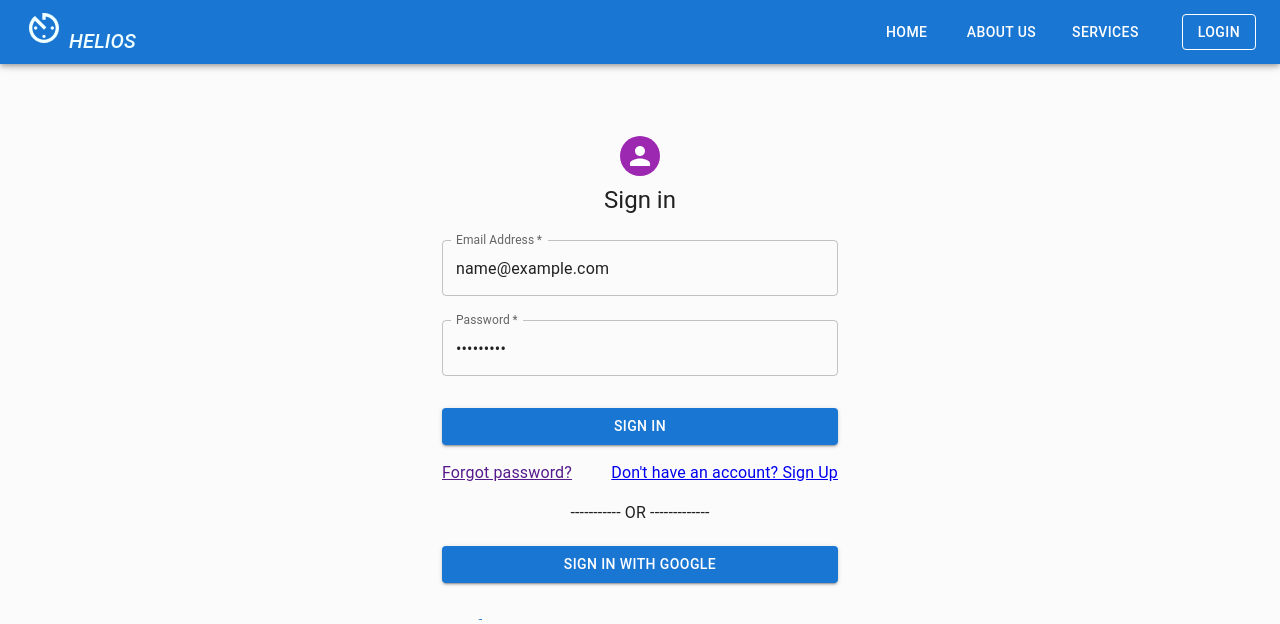
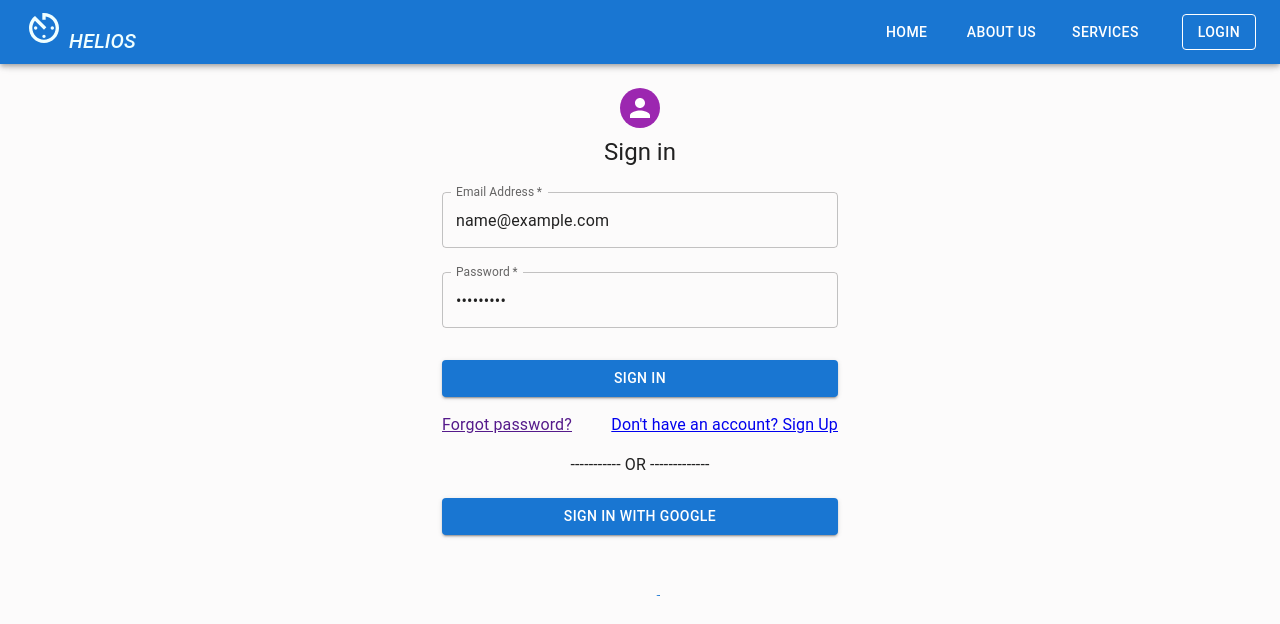
Before and after one commit to mdhossin/helios-watch-online-react-client-side, a React (Create React App) app: page /login in a window 1280 px wide. Both pictures are taken after typing "name@example.com", "Sample123" into the empty fields and a click on the button "SIGN IN". Shown: the top 624 px of the page. Built offline with nearby package versions, Linux system fonts and the light colour scheme; no server answers; what react-swipeable-views-utils would draw is missing.

Commit message:
add more style

```diff
--- a/src/components/pages/Login/Login/Login.js
+++ b/src/components/pages/Login/Login/Login.js
@@ -60,7 +60,7 @@ const Login = () => {
       <CssBaseline />
       <Box
         sx={{
-          marginTop: 8,
+          marginTop: 2,
           display: "flex",
           flexDirection: "column",
           alignItems: "center",
@@ -133,9 +133,17 @@ const Login = () => {
           Sign In With Google
         </Button>
       </Box>
-      {isLoading && <CircularProgress />}
+      {isLoading && (
+        <Box sx={{ mt: 3, textAlign: "center" }}>
+          <CircularProgress></CircularProgress>
+        </Box>
+      )}
 
-      {authError && <Alert severity="error">{authError}</Alert>}
+      {authError && (
+        <Box sx={{ mt: 3, textAlign: "center" }}>
+          <Alert severity="error">{authError}</Alert>
+        </Box>
+      )}
     </Container>
   );
 };
--- a/src/components/pages/Login/Register/Register.js
+++ b/src/components/pages/Login/Register/Register.js
@@ -38,7 +38,6 @@ const Register = () => {
       return;
     }
     registerUser(loginData.email, loginData.password, fullName, history);
-
     e.target.value = "";
     e.preventDefault();
   };
@@ -48,7 +47,7 @@ const Register = () => {
       <CssBaseline />
       <Box
         sx={{
-          marginTop: 5,
+          marginTop: 2,
           marginBottom: 5,
           display: "flex",
           flexDirection: "column",
```
